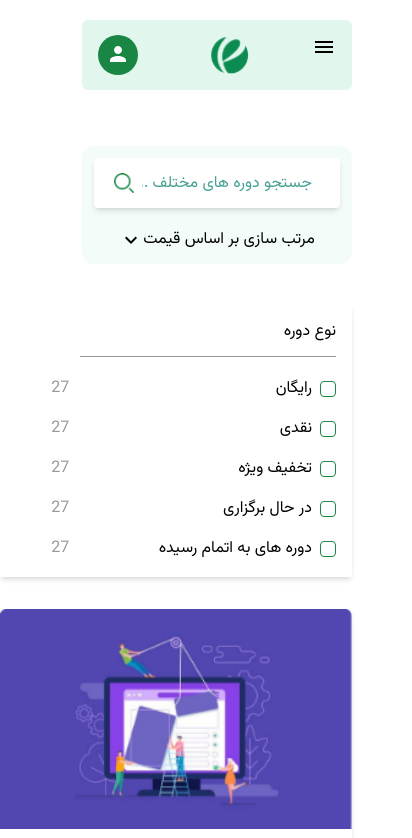
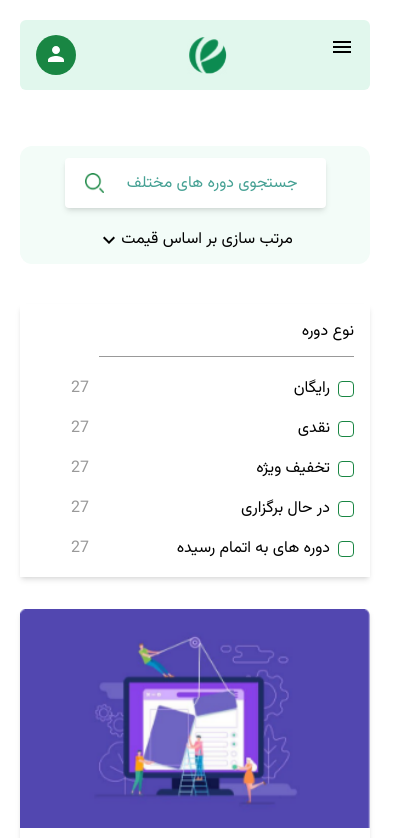
Before and after one commit to MJavadDe/e-commerc-, a Next.js app: page /courses in a window 390 px wide. Shown: the top 838 px of the page, 412 px wide, since content can reach past the window. Built offline with nearby package versions, Linux system fonts and the light colour scheme.

Commit message:
layout padding in mobile fixed

```diff
--- a/Components/Cardcourse/cardcourseList.jsx
+++ b/Components/Cardcourse/cardcourseList.jsx
@@ -62,10 +62,10 @@ const CardcourseList = () => {
     },
   ];
   return (
-    <div className="grid grid-cols-12 gap-8">
+    <div className="grid grid-cols-1 sm:grid-cols-2 md:grid-cols-3 lg:grid-cols-4 gap-8 justify-center">
       <FilterCourseCard />
       {data.map((item, index) => (
-        <div className="col-span-12 sm:col-span-6 md:col-span-4 lg:col-span-3">
+        <div>
           <Cardcourse key={index} data={item} />
         </div>
       ))}
--- a/Components/filterCourseCard/filterCourseCard.jsx
+++ b/Components/filterCourseCard/filterCourseCard.jsx
@@ -3,7 +3,7 @@ import { Checkbox } from "antd";
 
 const FilterCourseCard = () => {
   return (
-    <div className="font-vazir shadow-md col-span-12 sm:col-span-6 md:col-span-4 lg:col-span-3">
+    <div className="font-vazir shadow-md">
       <div className="flex flex-col w-[90%] p-4 gap-3">
         <h3 className=" self-start">نوع دوره</h3>
         <div className="w-[90%] h-[1px] bg-gray"></div>
--- a/Components/layout.js
+++ b/Components/layout.js
@@ -14,7 +14,7 @@ const Layout = ({ title, children }) => {
           rel="stylesheet"
         />
       </Head>
-      <div className="min-h-screen flex flex-col justify-between px-15 py-5">
+      <div className="min-h-screen flex flex-col justify-between md:px-15 px-5 py-5">
         <header className="w-full">
           <Navbar />
         </header>
--- a/pages/courses/index.jsx
+++ b/pages/courses/index.jsx
@@ -14,7 +14,7 @@ const Courses = () => {
           <div className="lg:w-[30rem] md:w-[full]">
             <Searchbox
               className="text-secondary-light rounded-md"
-              placeholder="جستجو دوره های مختلف ..."
+              placeholder="جستجوی دوره های مختلف"
             />
           </div>
           <div className="flex items-center">
```
